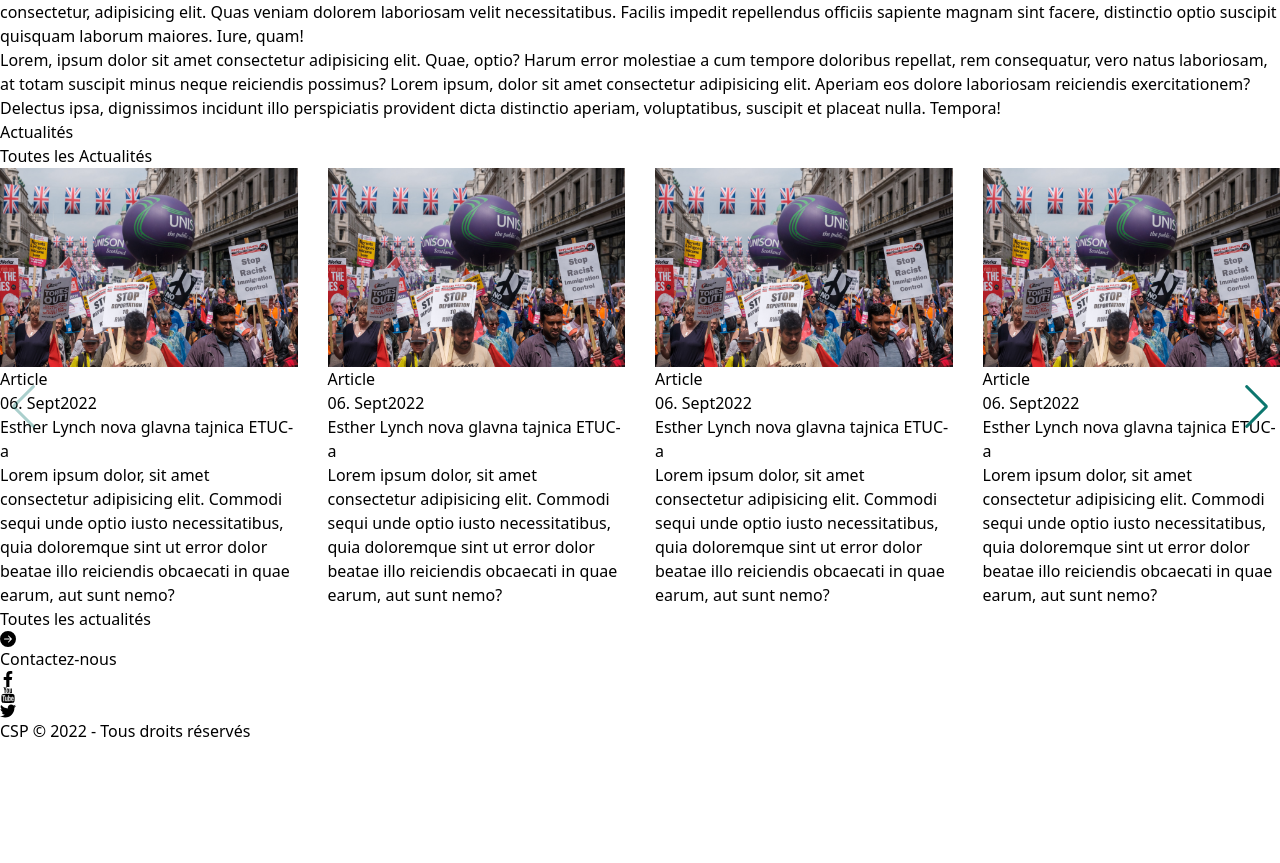
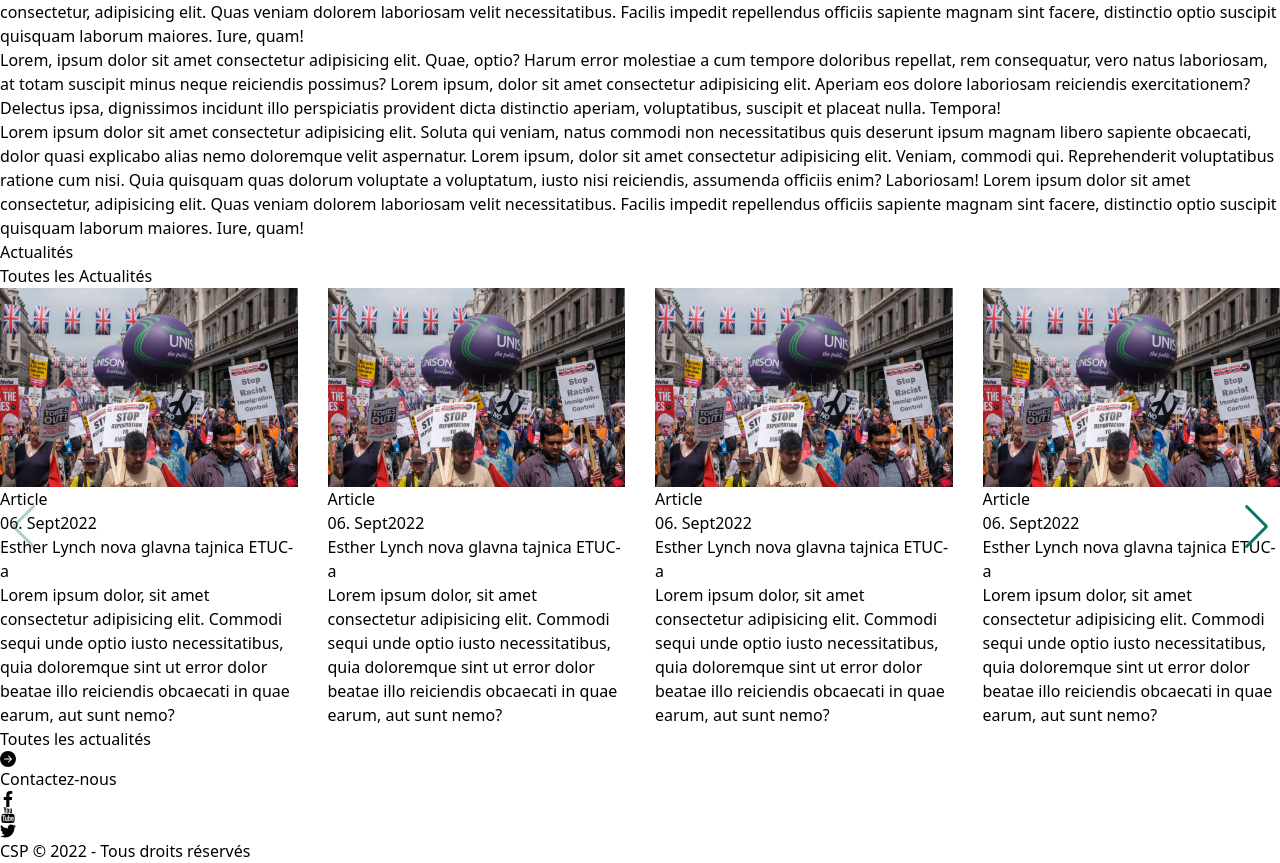
Before and after one commit to Avrel-Owona/CSP_ORG, a Next.js app: page /csp in a window 1280 px wide. Shown: the part 1784-2647 px from the top of the page. Before the commit the page ends 2527 px from the top, so only its background shows below. Built offline with nearby package versions, Linux system fonts and the light colour scheme.

Commit message:
width slides update

```diff
--- a/components/ActualityCard.tsx
+++ b/components/ActualityCard.tsx
@@ -8,10 +8,10 @@ const ActuslityCard = () => {
 			className={`w-full shadow-lg ${
 				router.asPath === "/actualites"
 					? "xl:w-72"
-					: "xl:w-96" || router.asPath === "/csp"
-					? "w-full"
+					: "xl:w-96 sm:mx-2" && router.asPath === "/csp"
+					? "w-full sm:w-full"
 					: ""
-			} flex bg-white flex-col items-center sm:w-80 sm:mx-2 mt-10`}
+			} flex bg-white flex-col sm:mx-2 items-center sm:w-80 mt-10`}
 		>
 			{/* Header */}
 			<div className="relative overflow-hidden">
--- a/components/Navbar.tsx
+++ b/components/Navbar.tsx
@@ -34,7 +34,7 @@ const Navbar = () => {
 			</div>
 			<div className="flex relative py-5 justify-between items-center px-5 sm:px-7">
 				<img src="/logo.jpg" alt="" className="w-20" />
-				<ol className="text-base hidden xl:flex gap-x-10 font-bold relative items-center">
+				<ol className="text-base hidden xl:flex gap-x-10 font-medium relative items-center">
 					{NavItems.map((item, index) => {
 						return (
 							<Link key={index} href={item.path}>
--- a/pages/csp.tsx
+++ b/pages/csp.tsx
@@ -17,33 +17,35 @@ import SocialSection from "../components/SocialSection"
 
 const Csp = () => {
 	return (
+		<>
 			<section className="bg-gray-100">
 				<PageHeader title="Qui nous sommes" />
 				<section className="flex px-5 sm:px-7 mt-20">
-				<div className="w-3/6">
+					<div className="w-3/6 relative">
 						<img
 							src="cover.jpg"
-						className="relative w-full object-cover after:content-[''] after:absolute after:-left-4 after:h-20 after:w-20 after:bg-teal-700"
+							className="top-32 sticky w-full object-cover after:content-[''] after:absolute after:-left-4 after:h-20 after:w-20 after:bg-teal-700"
 						/>
 					</div>
 					<div className="flex w-3/6 flex-col pl-5">
 						<h3 className="font-bold text-5xl">En bref sur la CSP</h3>
 						<h2 className="italic text-3xl font-medium mt-8">
-						Lorem ipsum dolor sit amet consectetur adipisicing elit. Inventore,
-						sunt atque nemo et harum dolorum aspernatur!
+							Lorem ipsum dolor sit amet consectetur adipisicing elit.
+							Inventore, sunt atque nemo et harum dolorum aspernatur!
 						</h2>
 						<p className="mt-5 text-base text-gray-500">
-						Lorem ipsum dolor sit amet consectetur adipisicing elit. Soluta qui
-						veniam, natus commodi non necessitatibus quis deserunt ipsum magnam
-						libero sapiente obcaecati, dolor quasi explicabo alias nemo
-						doloremque velit aspernatur. Lorem ipsum, dolor sit amet consectetur
-						adipisicing elit. Veniam, commodi qui. Reprehenderit voluptatibus
-						ratione cum nisi. Quia quisquam quas dolorum voluptate a voluptatum,
-						iusto nisi reiciendis, assumenda officiis enim? Laboriosam! Lorem
-						ipsum dolor sit amet consectetur, adipisicing elit. Quas veniam
-						dolorem laboriosam velit necessitatibus. Facilis impedit repellendus
-						officiis sapiente magnam sint facere, distinctio optio suscipit
-						quisquam laborum maiores. Iure, quam!
+							Lorem ipsum dolor sit amet consectetur adipisicing elit. Soluta
+							qui veniam, natus commodi non necessitatibus quis deserunt ipsum
+							magnam libero sapiente obcaecati, dolor quasi explicabo alias nemo
+							doloremque velit aspernatur. Lorem ipsum, dolor sit amet
+							consectetur adipisicing elit. Veniam, commodi qui. Reprehenderit
+							voluptatibus ratione cum nisi. Quia quisquam quas dolorum
+							voluptate a voluptatum, iusto nisi reiciendis, assumenda officiis
+							enim? Laboriosam! Lorem ipsum dolor sit amet consectetur,
+							adipisicing elit. Quas veniam dolorem laboriosam velit
+							necessitatibus. Facilis impedit repellendus officiis sapiente
+							magnam sint facere, distinctio optio suscipit quisquam laborum
+							maiores. Iure, quam!
 						</p>
 						<p className="mt-5 border-l-8 border-teal-700 pl-8">
 							Lorem, ipsum dolor sit amet consectetur adipisicing elit. Quae,
@@ -54,6 +56,20 @@ const Csp = () => {
 							exercitationem? Delectus ipsa, dignissimos incidunt illo
 							perspiciatis provident dicta distinctio aperiam, voluptatibus,
 							suscipit et placeat nulla. Tempora!
+						</p>
+						<p className="mt-5 text-base text-gray-500">
+							Lorem ipsum dolor sit amet consectetur adipisicing elit. Soluta
+							qui veniam, natus commodi non necessitatibus quis deserunt ipsum
+							magnam libero sapiente obcaecati, dolor quasi explicabo alias nemo
+							doloremque velit aspernatur. Lorem ipsum, dolor sit amet
+							consectetur adipisicing elit. Veniam, commodi qui. Reprehenderit
+							voluptatibus ratione cum nisi. Quia quisquam quas dolorum
+							voluptate a voluptatum, iusto nisi reiciendis, assumenda officiis
+							enim? Laboriosam! Lorem ipsum dolor sit amet consectetur,
+							adipisicing elit. Quas veniam dolorem laboriosam velit
+							necessitatibus. Facilis impedit repellendus officiis sapiente
+							magnam sint facere, distinctio optio suscipit quisquam laborum
+							maiores. Iure, quam!
 						</p>
 					</div>
 				</section>
@@ -162,6 +178,7 @@ const Csp = () => {
 				</section>
 				<SocialSection />
 			</section>
+		</>
 	)
 }
 
```
Lines whose indentation alone changed are shown as unchanged.
